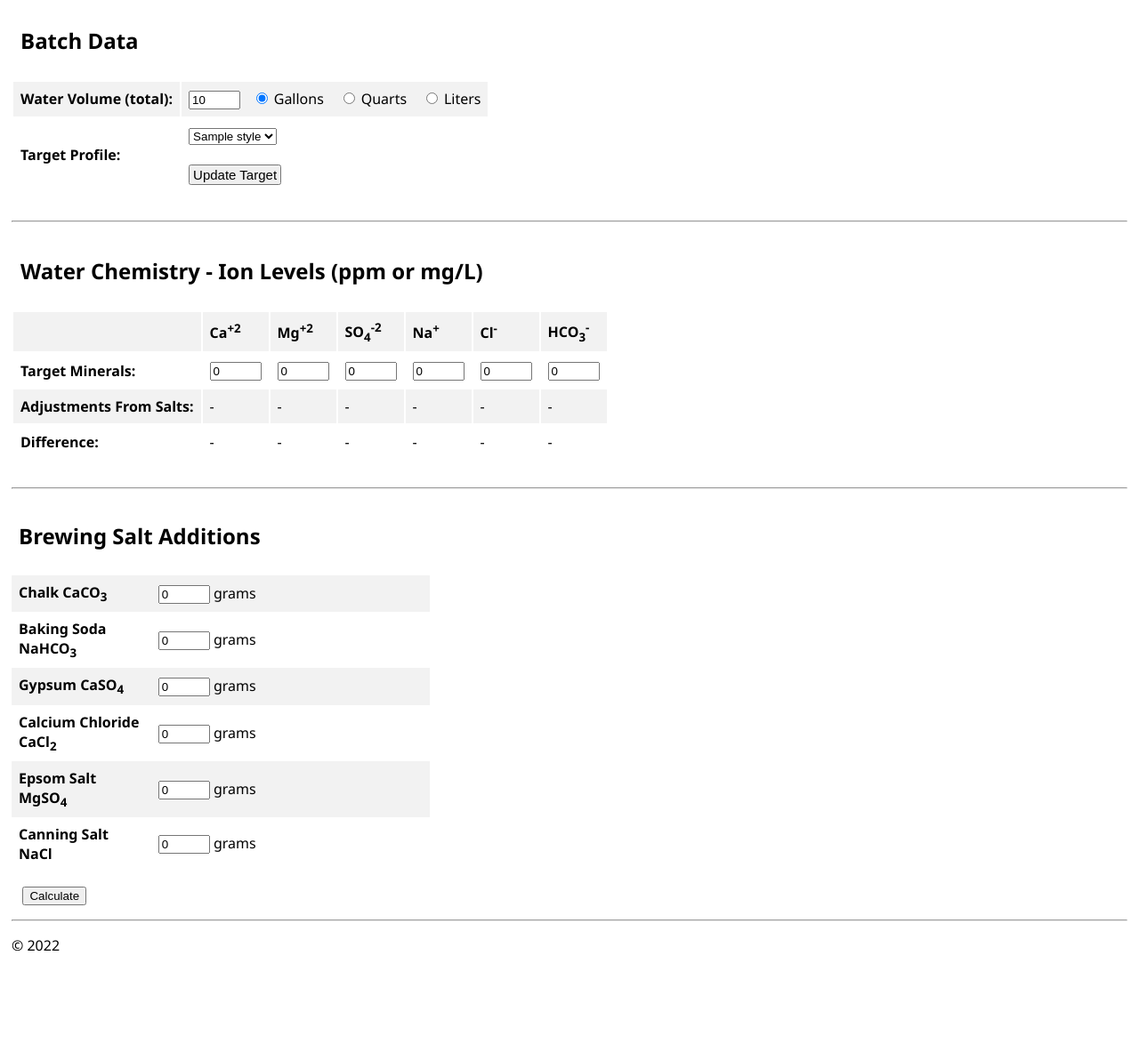
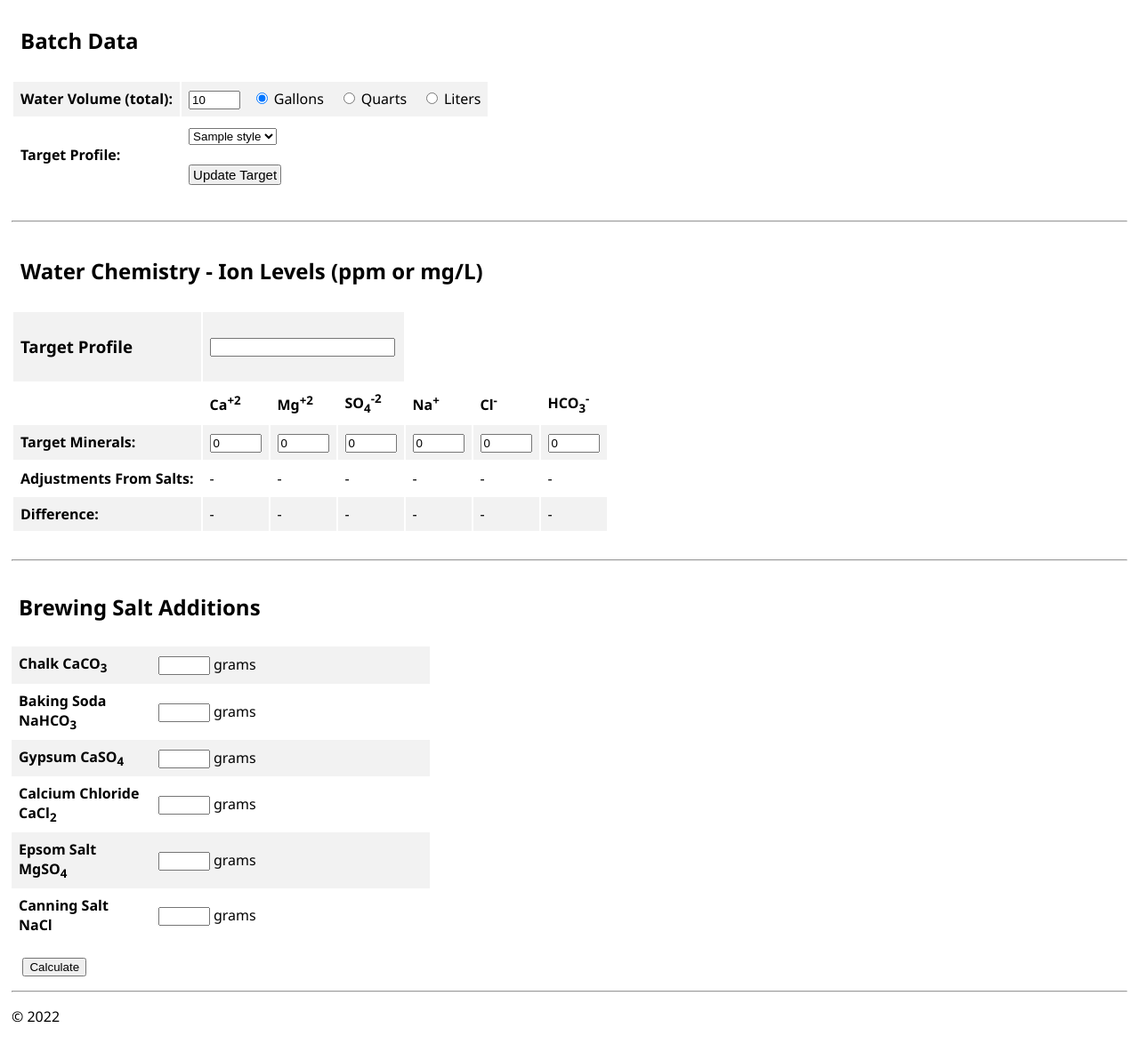
Before and after one commit to blueharmony/aguaHefe, a Flask app: template src/templates/home.html in a window 1280 px wide. Shown: the part 71-1254 px from the top of the page at 89% size. Before the commit the page ends 1141 px from the top, so only its background shows below. Run offline with Flask 2, Linux system fonts and the light colour scheme; the template is opened without the code that fills it: most values are stand-ins (such as "Sample title", 1, 10 or a date in 2020).

Commit message:
Correctly populate Target Profile

```diff
--- a/src/templates/home.html
+++ b/src/templates/home.html
@@ -5,14 +5,19 @@ Home
 {% block content %}
 
 <script>
-    function changeTarget(targetValues) {
-        var targetArray = targetValues.split(' ');
-        document.getElementById("targetCa").value = targetArray[0];
-        document.getElementById("targetMg").value = targetArray[1];
-        document.getElementById("targetSO4").value = targetArray[2];
-        document.getElementById("targetNa").value = targetArray[3];
-        document.getElementById("targetCl").value = targetArray[4];
-        document.getElementById("targetHCO3").value = targetArray[5];
+    function changeTarget(target) {
+        // convert single quotes to JSON double quotes
+        target = target.replaceAll("'", "\"")
+        // convert string to JSON
+        var targetjson = JSON.parse(target);
+
+        document.getElementById("selectedProfile").value = targetjson.Style;
+        document.getElementById("targetCa").value = targetjson.Ca;
+        document.getElementById("targetMg").value = targetjson.Mg;
+        document.getElementById("targetSO4").value = targetjson.SO4;
+        document.getElementById("targetNa").value = targetjson.Na;
+        document.getElementById("targetCl").value = targetjson.Cl;
+        document.getElementById("targetHCO3").value = targetjson.HCO3;
     }
 </script>
 
@@ -75,8 +80,9 @@ Home
 				<td>
 					<select name="targetprofile">
                         {% for style in styles %}
-                            <option value="{{ style.Ca }} {{ style.Mg }} {{ style.SO4 }} {{ style.Na }} {{ style.Cl }} {{ style.HCO3 }}">{{ style.Style }}</option>
-                        {% endfor %}
+                            <!-- <option value="{{ style.Style }} {{ style.Ca }} {{ style.Mg }} {{ style.SO4 }} {{ style.Na }} {{ style.Cl }} {{ style.HCO3 }}">{{ style.Style }}</option> -->
+                            <option value="{{ style }}">{{ style.Style }}</option>
+                            {% endfor %}
 					</select><br/><br/>
 					<input type="button" name="btnchangeTarget" onClick="javascript: changeTarget(targetprofile.value);" style="padding: 1px 3px 1px 3px; font-size: 15px;" value="Update Target" />
 				</td>
@@ -88,6 +94,10 @@ Home
 		<tr>
 			<td colspan="8" class="separator"><h2>Water Chemistry - Ion Levels (ppm or mg/L)</h2></td>
 		</tr>
+        <tr>
+            <td class="ionname" value=""><h3>Target Profile</h3></td>
+            <td colspan="3"><input type="text" id="selectedProfile" name="selectedProfile" value="" style="width: 200px" /></td>
+        </tr>
 		<tr>
 			<td>&nbsp;</td>
 			<th><div class="ionname">Ca<sup>+2</sup></div></th>
@@ -168,30 +178,30 @@ Home
 		</tr>
 		<tr>
 			<th>Chalk CaCO<sub>3</sub></th>
-			<td colspan="2"><input type="number" step="any" min="0" name="txtCaCO3" value="0" maxlength="3" style="width: 50px" onChange="javascript: updateAll();" /> grams</td>
+			<td colspan="2"><input type="number" step="any" min="0" name="txtCaCO3" value="{{ calc_results.txtCaCO3 }}" maxlength="3" style="width: 50px" onChange="javascript: updateAll();" /> grams</td>
 		</tr>
 
 		<tr>
 			<th>Baking Soda NaHCO<sub>3</sub></th>
-			<td colspan="2"><input type="number" step="any" min="0" name="txtNaHCO3" value="0" maxlength="3" style="width: 50px" onChange="javascript: updateAll();" /> grams</td>
+			<td colspan="2"><input type="number" step="any" min="0" name="txtNaHCO3" value="{{ calc_results.txtNaHCO3 }}" maxlength="3" style="width: 50px" onChange="javascript: updateAll();" /> grams</td>
 		</tr>
 
 		<tr>
 			<th>Gypsum CaSO<sub>4</sub></th>
-			<td colspan="2"><input type="number" step="any" min="0" name="txtCaSO4" value="0" maxlength="3" style="width: 50px" onChange="javascript: updateAll();" /> grams</td>
+			<td colspan="2"><input type="number" step="any" min="0" name="txtCaSO4" value="{{ calc_results.txtCaSO4 }}" maxlength="3" style="width: 50px" onChange="javascript: updateAll();" /> grams</td>
 		</tr>
 		<tr>
 			<th>Calcium Chloride CaCl<sub>2</sub></th>
-			<td colspan="2"><input type="number" step="any" min="0" name="txtCaCl2" value="0" maxlength="3" style="width: 50px" onChange="javascript: updateAll();" /> grams</td>
+			<td colspan="2"><input type="number" step="any" min="0" name="txtCaCl2" value="{{ calc_results.txtCaCl2 }}" maxlength="3" style="width: 50px" onChange="javascript: updateAll();" /> grams</td>
 		</tr>
 
 		<tr>
 			<th>Epsom Salt MgSO<sub>4</sub></th>
-			<td colspan="2"><input type="number" step="any" min="0" name="txtMgSO4" value="0" maxlength="3" style="width: 50px" onChange="javascript: updateAll();" /> grams</td>
+			<td colspan="2"><input type="number" step="any" min="0" name="txtMgSO4" value="{{ calc_results.txtMgSO4 }}" maxlength="3" style="width: 50px" onChange="javascript: updateAll();" /> grams</td>
 		</tr>
 		<tr>
 			<th>Canning Salt NaCl</th>
-			<td colspan="2"><input type="number" step="any" min="0" name="txtNaCl" value="0" maxlength="3" style="width: 50px" onChange="javascript: updateAll();" /> grams</td>
+			<td colspan="2"><input type="number" step="any" min="0" name="txtNaCl" value="{{ calc_results.txtNaCl }}" maxlength="3" style="width: 50px" onChange="javascript: updateAll();" /> grams</td>
 		</tr>
 	</table>
 
--- a/src/views.py
+++ b/src/views.py
@@ -20,6 +20,19 @@ except FileNotFoundError:
     except FileNotFoundError:
         print("Error: could not find .../data/styles.json!")
 
+
+def default_calc_results():
+    calc_results = {'txtCaCO3': 0,
+                    'txtNaHCO3': 0,
+                    'txtCaSO4': 0,
+                    'txtCaCl2': 0,
+                    'txtMgSO4': 0,
+                    'txtNaCl': 0,
+                    'residual': 0}
+
+    return calc_results
+
+
 ah = aguaHefe.aguaHefe()
 
 '''
@@ -31,8 +44,11 @@ def home():
 
 @app.route("/", methods=('GET', 'POST'))
 def home():
+    form_data = {}
+
     if request.method == 'GET':
-        return render_template('home.html', styles=styles_data)
+        return render_template('home.html', form_data=form_data, styles=styles_data, calc_results=default_calc_results())
+
     if request.method == 'POST':
         form_data = request.form
 
@@ -50,7 +66,15 @@ def home():
                                 form_data['targetCl'],
                                 form_data['targetHCO3'])
 
-        return render_template('home.html', form_data=form_data, styles=styles_data)
+        calc_results = {'txtCaCO3': txtCaCO3 * int(form_data['txtmashvolume']),
+                        'txtNaHCO3': txtNaHCO3 * int(form_data['txtmashvolume']),
+                        'txtCaSO4': txtCaSO4 * int(form_data['txtmashvolume']),
+                        'txtCaCl2': txtCaCl2 * int(form_data['txtmashvolume']),
+                        'txtMgSO4': txtMgSO4 * int(form_data['txtmashvolume']),
+                        'txtNaCl': txtNaCl * int(form_data['txtmashvolume']),
+                        'residual': residual}
+
+        return render_template('home.html', form_data=form_data, styles=styles_data, calc_results=calc_results)
 
 
 @app.route("/about/")
```
Also changed, not shown: src/aguaHefe.py (+14 -15 lines), src/data/styles.json (+13 -13 lines).
